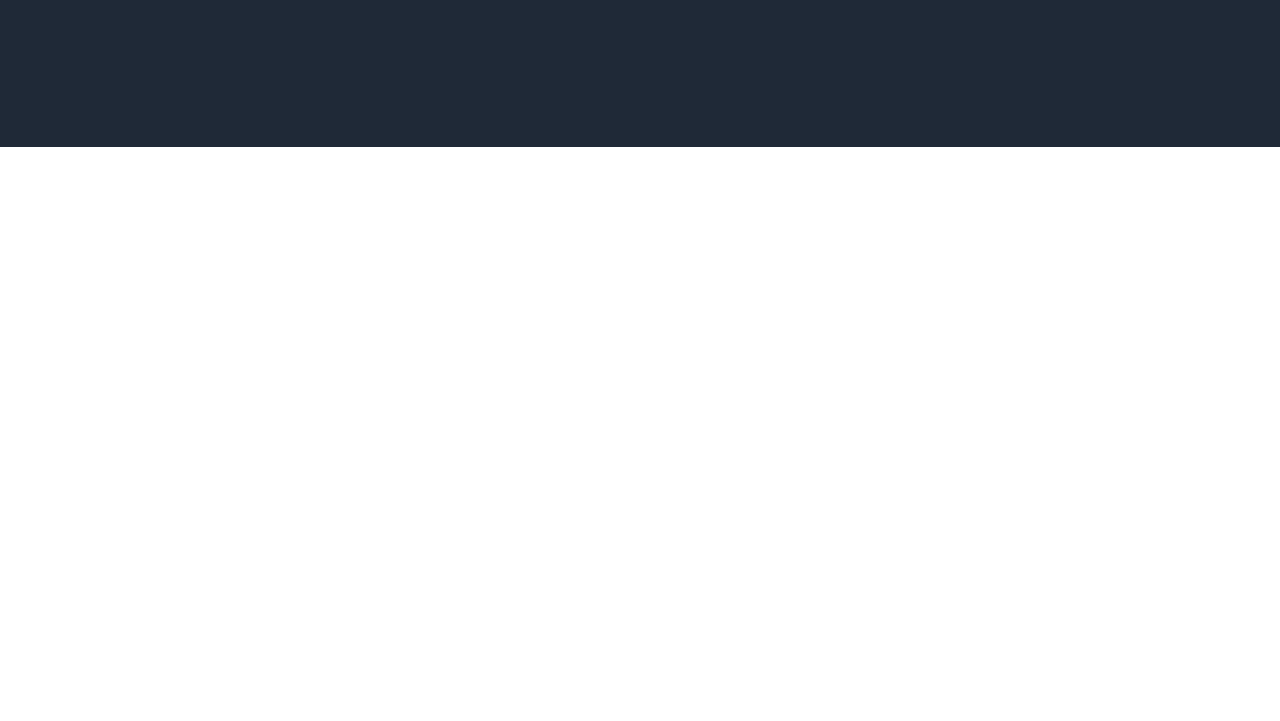
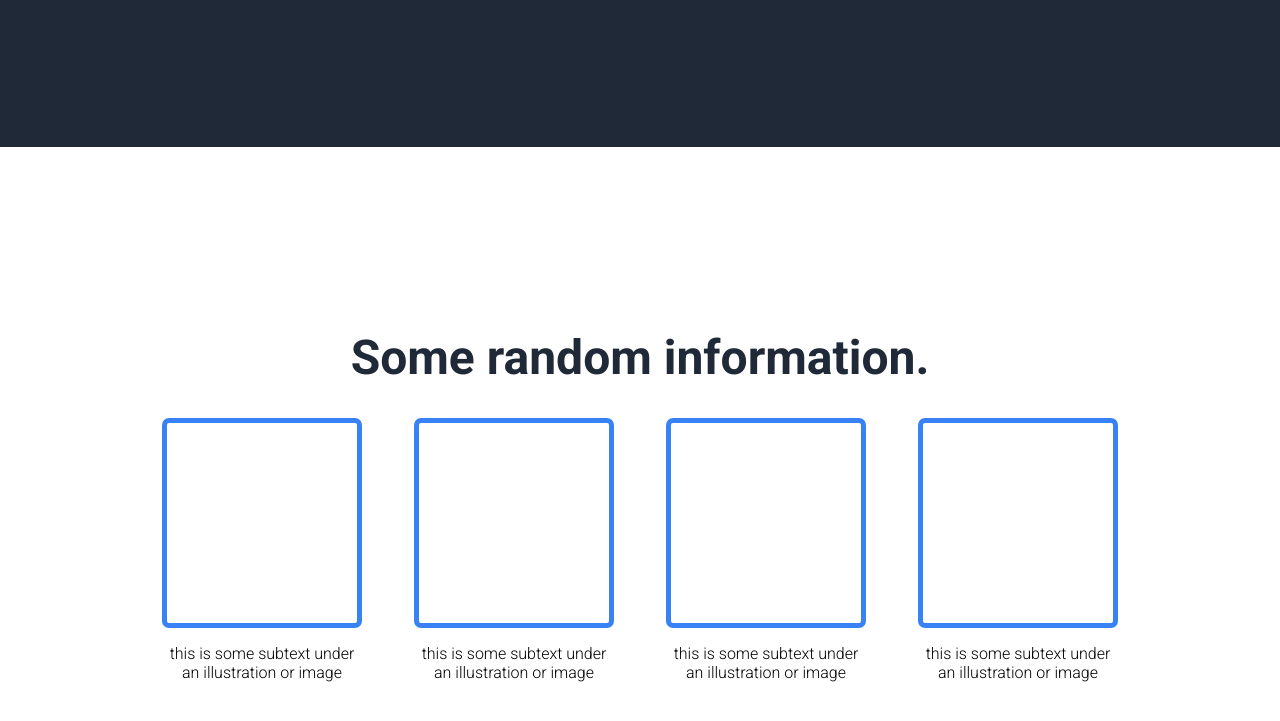
Before and after one commit to RottenLemons/landing-page, a plain HTML site: page index.html in a window 1280 px wide. Shown: the part 499-1220 px from the top of the page. Before the commit the page ends 800 px from the top, so only its background shows below. Drawn offline with Linux system fonts and the light colour scheme.

Commit message:
Make and design main of the webpage

```diff
--- a/index.html
+++ b/index.html
@@ -34,7 +34,25 @@
         </div>
     </header>
     <main>
-
+        <h1 class="randinf">Some random information.</h1>
+        <div class="info">
+            <div class="card">
+                <div class="square"></div>
+                <p>this is some subtext under an illustration or image</p>
+            </div>
+            <div class="card">
+                <div class="square"></div>
+                <p>this is some subtext under an illustration or image</p>
+            </div>
+            <div class="card">
+                <div class="square"></div>
+                <p>this is some subtext under an illustration or image</p>
+            </div>
+            <div class="card">
+                <div class="square"></div>
+                <p>this is some subtext under an illustration or image</p>
+            </div>
+        </div>
     </main>
     <div class="quote">
 
--- a/style.css
+++ b/style.css
@@ -45,6 +45,18 @@ header {
     flex-direction: column;
 }
 
+main {
+    padding: 150px 0;
+}
+
+.info{
+  display: flex;
+  justify-content: center;
+  gap: 52px;
+  padding: 0;
+  margin: 0;
+}
+
 .link1, .link2, .link3, .desc {
     font-size: 18px;
     color: #E5E7EB;
@@ -62,9 +74,27 @@ header {
 h1 {
     font-size: 48px;
     color: #F9FAF8;
+    font-weight: 900;
 }
 
 img {
     height: 300px;
     width: auto;
 }
+
+.randinf {
+    color: #1F2937;
+    text-align: center;
+}
+
+.square {
+    max-width: 200px;
+    height: 200px;
+    border: 5px solid #3882F6;
+    border-radius: 7px;
+}
+
+.card p {
+    width: 200px;
+    text-align: center;
+}
```
